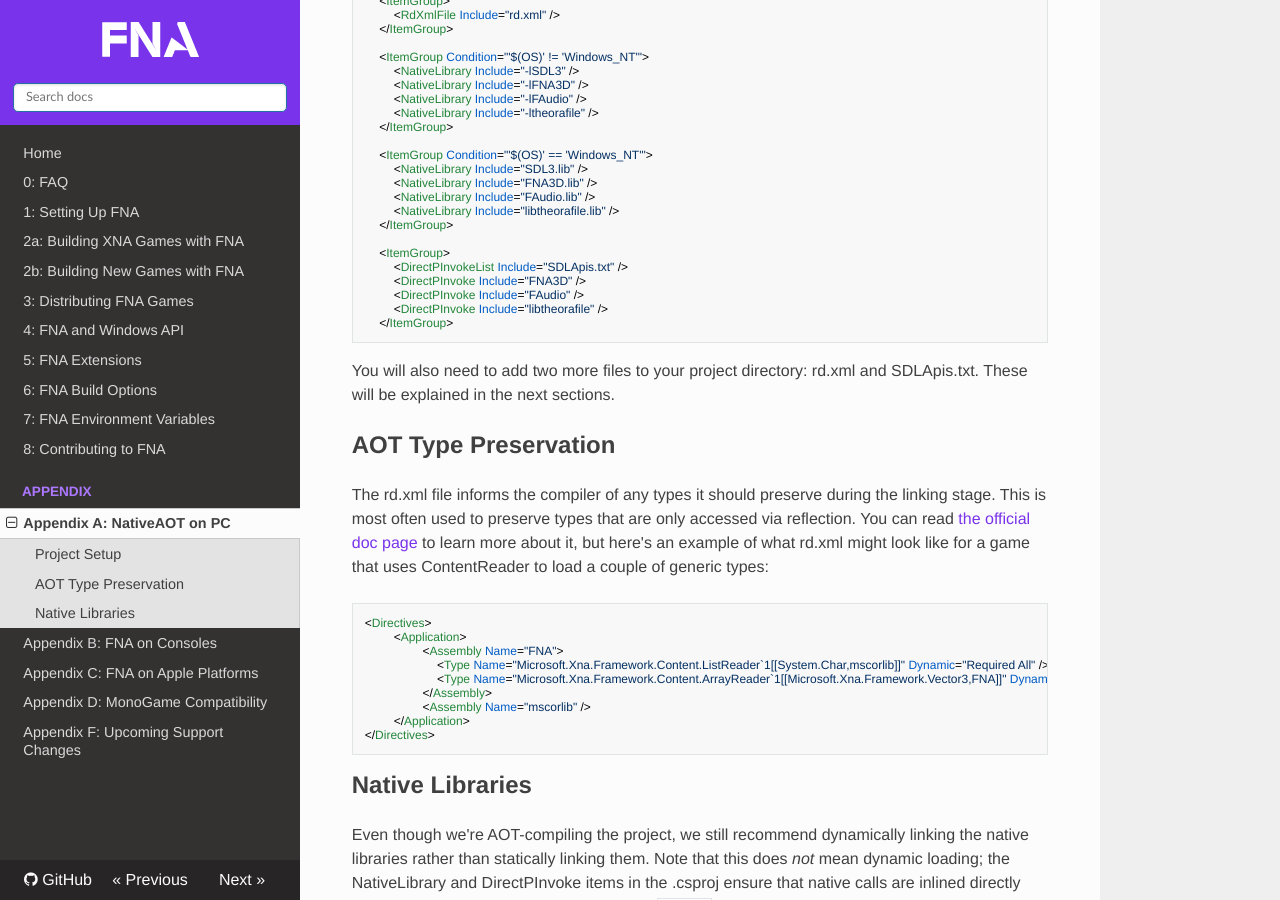
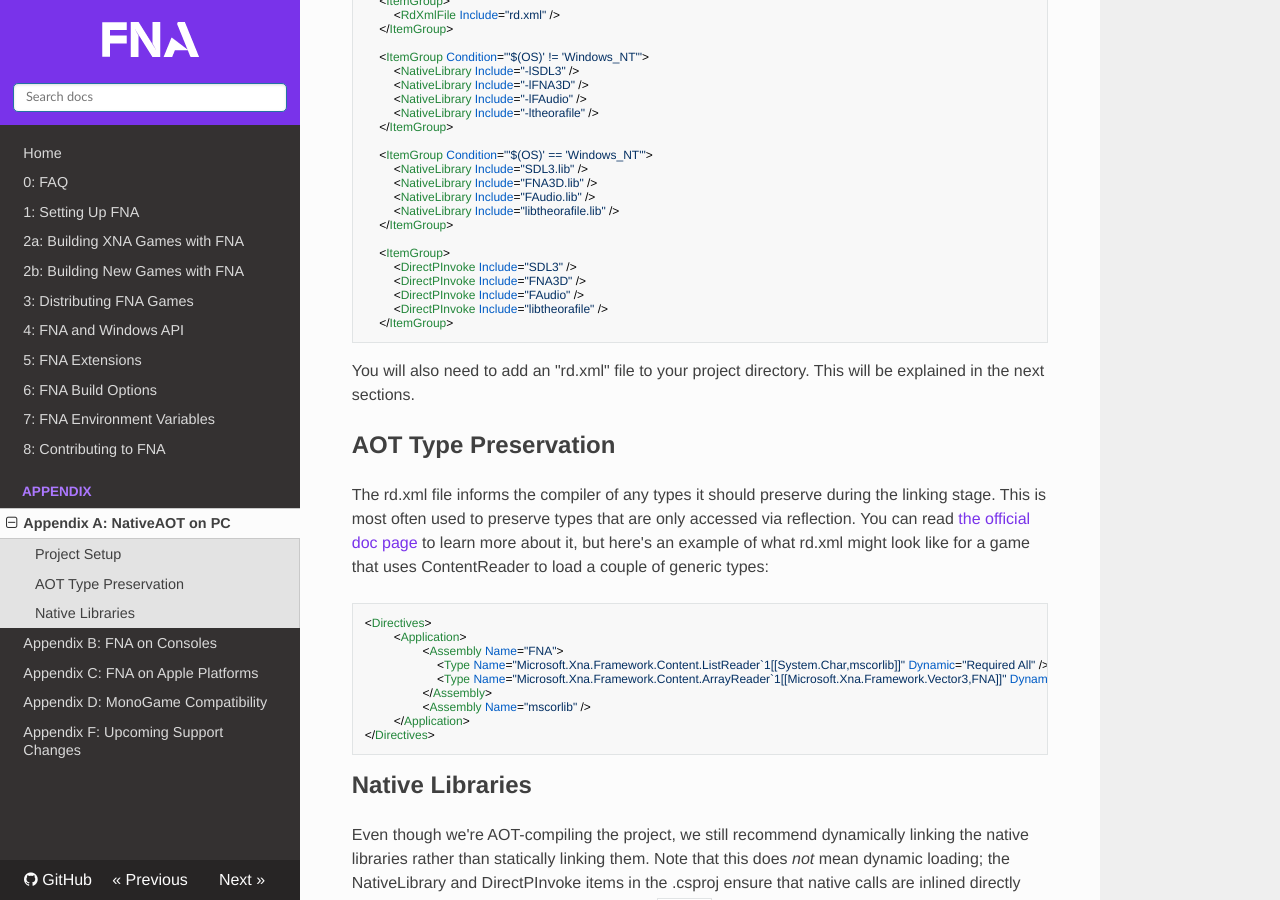
Before and after one commit to FNA-XNA/docs, an MkDocs documentation site: the page built from docs/appendix/Appendix-A:-NativeAOT-on-PC.md, in a window 1280 px wide and 900 px high, scrolled down 593 px. Built offline with MkDocs 1.6.1, drawn with Linux system fonts in a browser that asks for light colours; nearby versions of some CDN libraries.

Commit message:
Remove SDLApis for SDL3

````diff
--- a/docs/appendix/Appendix-A:-NativeAOT-on-PC.md
+++ b/docs/appendix/Appendix-A:-NativeAOT-on-PC.md
@@ -33,14 +33,14 @@ To make your .csproj compatible with NativeAOT, add the following:
   </ItemGroup>
 
   <ItemGroup>
-    <DirectPInvokeList Include="SDLApis.txt" />
+    <DirectPInvoke Include="SDL3" />
     <DirectPInvoke Include="FNA3D" />
     <DirectPInvoke Include="FAudio" />
     <DirectPInvoke Include="libtheorafile" />
   </ItemGroup>
 ```
 
-You will also need to add two more files to your project directory: rd.xml and SDLApis.txt. These will be explained in the next sections.
+You will also need to add an "rd.xml" file to your project directory. This will be explained in the next sections.
 
 ## AOT Type Preservation
 
````
